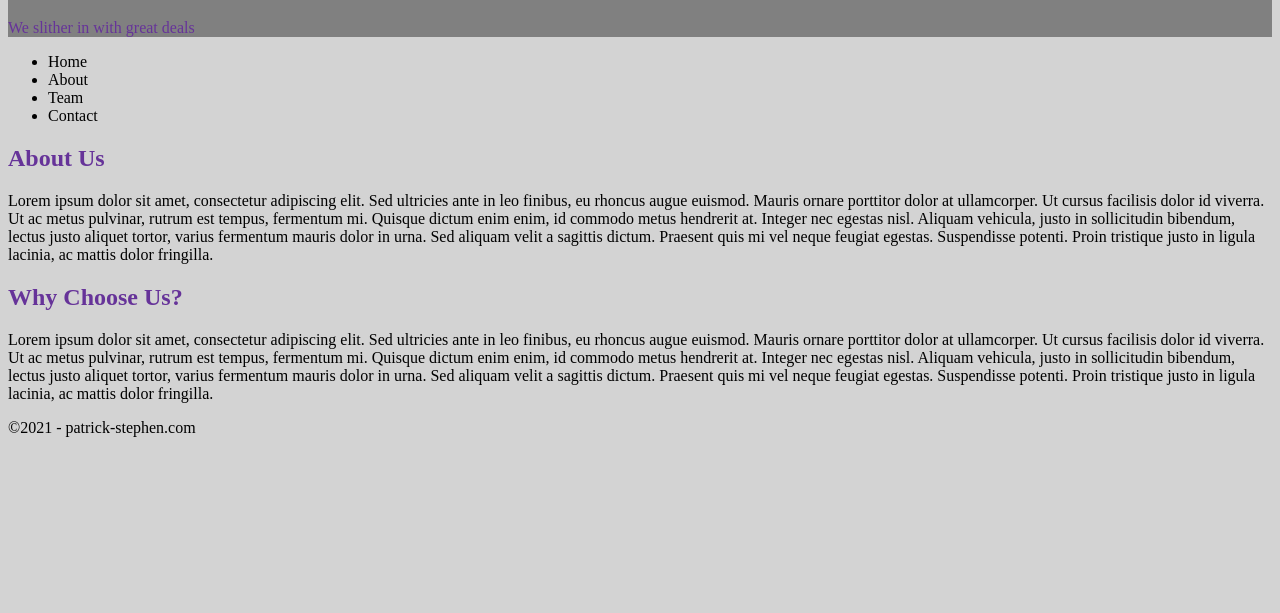
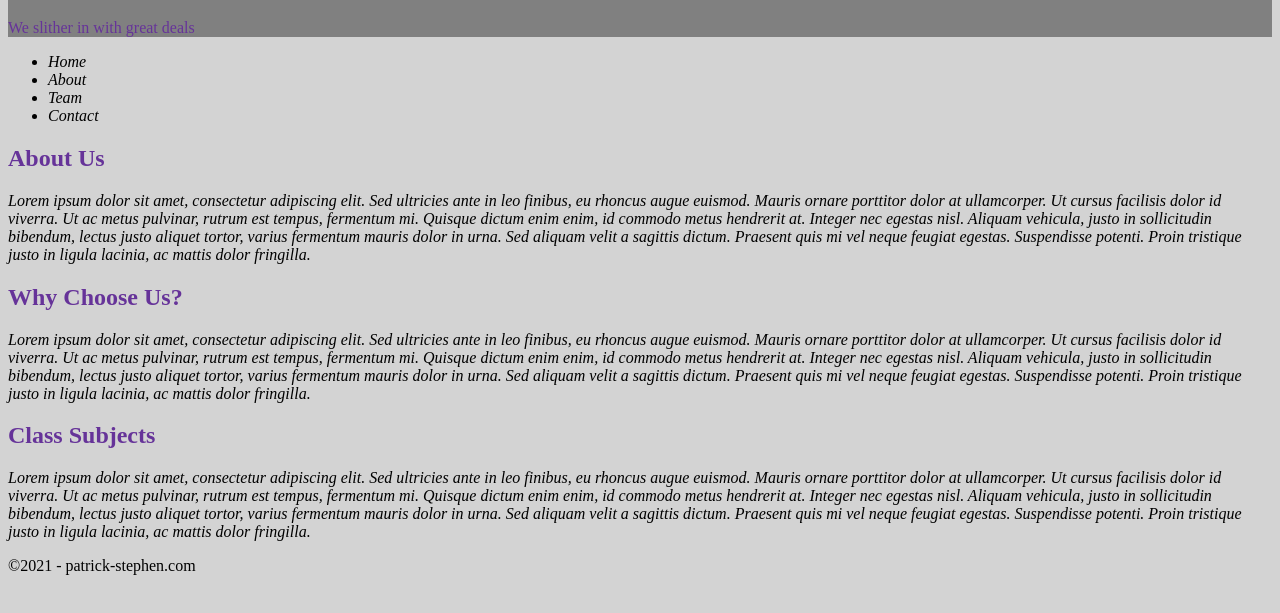
Before and after one commit to PatrickStephen/FED1StudioProject, a plain HTML site: page FED1StudioProject/Index.html in a window 1280 px wide. Shown: the part 61-674 px from the top of the page. Drawn offline with Linux system fonts and the light colour scheme.

Commit message:
Italic paragraphs

```diff
--- a/FED1StudioProject/Index.html
+++ b/FED1StudioProject/Index.html
@@ -17,13 +17,17 @@
 
     </nav>
     <main>
-        <section>
+        <section class="about">
             <h2>About Us</h2>
+            <p>
+                Lorem ipsum dolor sit amet, consectetur adipiscing elit. Sed ultricies ante in leo finibus, eu rhoncus augue euismod. Mauris ornare porttitor dolor at ullamcorper. Ut cursus facilisis dolor id viverra. Ut ac metus pulvinar, rutrum est tempus, fermentum mi. Quisque dictum enim enim, id commodo metus hendrerit at. Integer nec egestas nisl. Aliquam vehicula, justo in sollicitudin bibendum, lectus justo aliquet tortor, varius fermentum mauris dolor in urna. Sed aliquam velit a sagittis dictum. Praesent quis mi vel neque feugiat egestas. Suspendisse potenti. Proin tristique justo in ligula lacinia, ac mattis dolor fringilla.
+
+            <h2>Why Choose Us?</h2>
             <p>
                 Lorem ipsum dolor sit amet, consectetur adipiscing elit. Sed ultricies ante in leo finibus, eu rhoncus augue euismod. Mauris ornare porttitor dolor at ullamcorper. Ut cursus facilisis dolor id viverra. Ut ac metus pulvinar, rutrum est tempus, fermentum mi. Quisque dictum enim enim, id commodo metus hendrerit at. Integer nec egestas nisl. Aliquam vehicula, justo in sollicitudin bibendum, lectus justo aliquet tortor, varius fermentum mauris dolor in urna. Sed aliquam velit a sagittis dictum. Praesent quis mi vel neque feugiat egestas. Suspendisse potenti. Proin tristique justo in ligula lacinia, ac mattis dolor fringilla.
             </p>
 
-            <h2>Why Choose Us?</h2>
+            <h2>Class Subjects</h2>
             <p>
                 Lorem ipsum dolor sit amet, consectetur adipiscing elit. Sed ultricies ante in leo finibus, eu rhoncus augue euismod. Mauris ornare porttitor dolor at ullamcorper. Ut cursus facilisis dolor id viverra. Ut ac metus pulvinar, rutrum est tempus, fermentum mi. Quisque dictum enim enim, id commodo metus hendrerit at. Integer nec egestas nisl. Aliquam vehicula, justo in sollicitudin bibendum, lectus justo aliquet tortor, varius fermentum mauris dolor in urna. Sed aliquam velit a sagittis dictum. Praesent quis mi vel neque feugiat egestas. Suspendisse potenti. Proin tristique justo in ligula lacinia, ac mattis dolor fringilla.
             </p>
--- a/FED1StudioProject/styleSheets.css
+++ b/FED1StudioProject/styleSheets.css
@@ -1,12 +1,19 @@
 body {
-    background-color: lightgray
+    background-color: lightgray;
+
 
 
 }
 header {
     background-color: gray;
-    color: rebeccapurple
+    color: rebeccapurple;
 }
 main section h2 {
-    color: rebeccapurple
+    color: rebeccapurple;
 }
+li{
+    font-style: italic;
+}
+.about p{
+    font-style: italic;
+}
```
